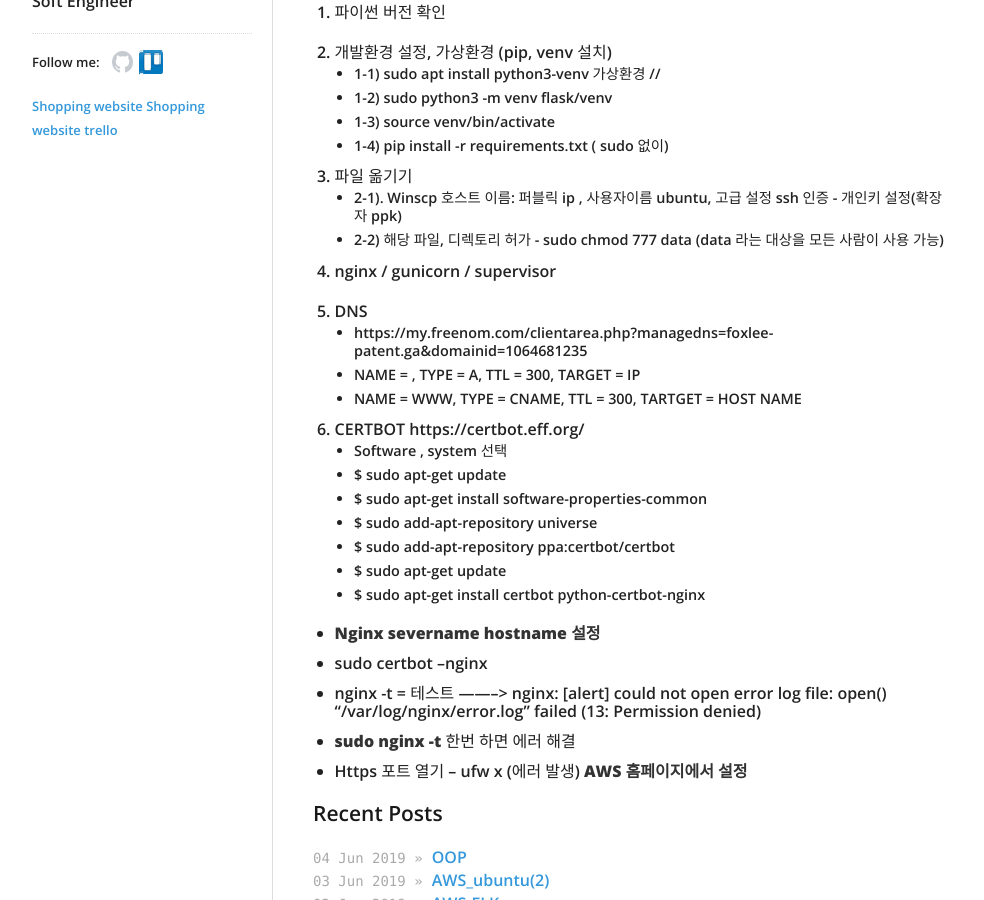
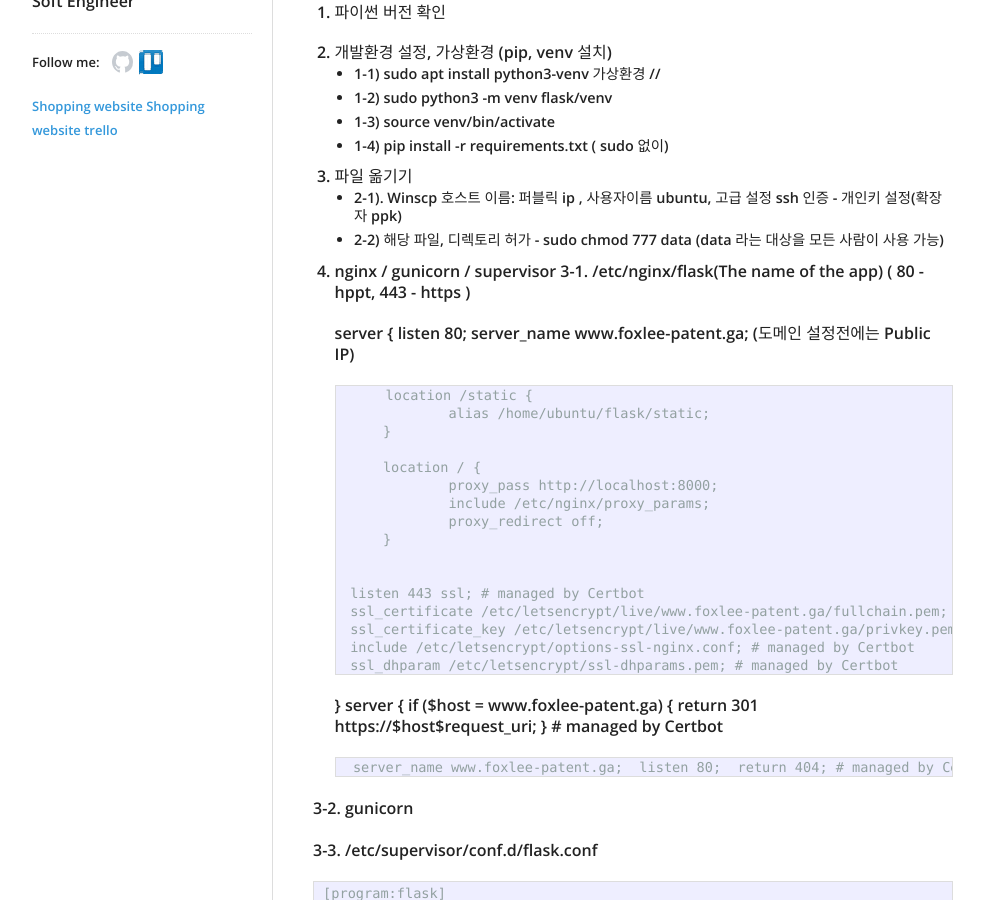
Before and after one commit to daehan0226/Study, a Jekyll site: the page built from _posts/2019-06-03-AWS_ubuntu(1).md, in a window 1280 px wide and 900 px high, scrolled down 205 px. Shown: the whole window, without its empty margins (138-1122 px from the left). Built offline with Jekyll 4.4.1, drawn with Linux system fonts in a browser that asks for light colours; some of the changed text lies outside the part shown.

Commit message:
Update 2019-06-03-AWS_ubuntu(1).md

```diff
--- a/_posts/2019-06-03-AWS_ubuntu(1).md
+++ b/_posts/2019-06-03-AWS_ubuntu(1).md
@@ -28,6 +28,58 @@ categories:
 
 
 3. nginx / gunicorn / supervisor
+3-1. /etc/nginx/flask(The name of the app)    ( 80 - hppt, 443 - https )
+
+    server {
+            listen 80;
+            server_name www.foxlee-patent.ga;        (도메인 설정전에는 Public IP)
+
+            location /static {
+                    alias /home/ubuntu/flask/static;
+            }
+
+            location / {
+                    proxy_pass http://localhost:8000;
+                    include /etc/nginx/proxy_params;
+                    proxy_redirect off;
+            }
+
+
+        listen 443 ssl; # managed by Certbot
+        ssl_certificate /etc/letsencrypt/live/www.foxlee-patent.ga/fullchain.pem; # managed by Certbot
+        ssl_certificate_key /etc/letsencrypt/live/www.foxlee-patent.ga/privkey.pem; # managed by Certbot
+        include /etc/letsencrypt/options-ssl-nginx.conf; # managed by Certbot
+        ssl_dhparam /etc/letsencrypt/ssl-dhparams.pem; # managed by Certbot
+
+    }
+    server {
+    if ($host = www.foxlee-patent.ga) {
+        return 301 https://$host$request_uri;
+    } # managed by Certbot
+
+
+        server_name www.foxlee-patent.ga;
+    listen 80;
+    return 404; # managed by Certbot
+}
+
+3-2. gunicorn
+
+
+3-3. /etc/supervisor/conf.d/flask.conf
+
+    [program:flask]
+    directory=/home/ubuntu/flask
+    command=/home/ubuntu/flask/venv/bin/gunicorn run:app
+    user=ubuntu
+    autostart=true
+    autorestart=true
+    stopasgroup=true
+    killasgroup=true
+    stderr_logfile=/var/log/flask/flask.err.log  -> mkdir /var/log/flask/flask.err.log
+    stdout_logfile=/var/log/flask/flask.out.log  -> mkdir /var/log/flask/flask.out.log
+
+
 
 
 4. DNS
```
